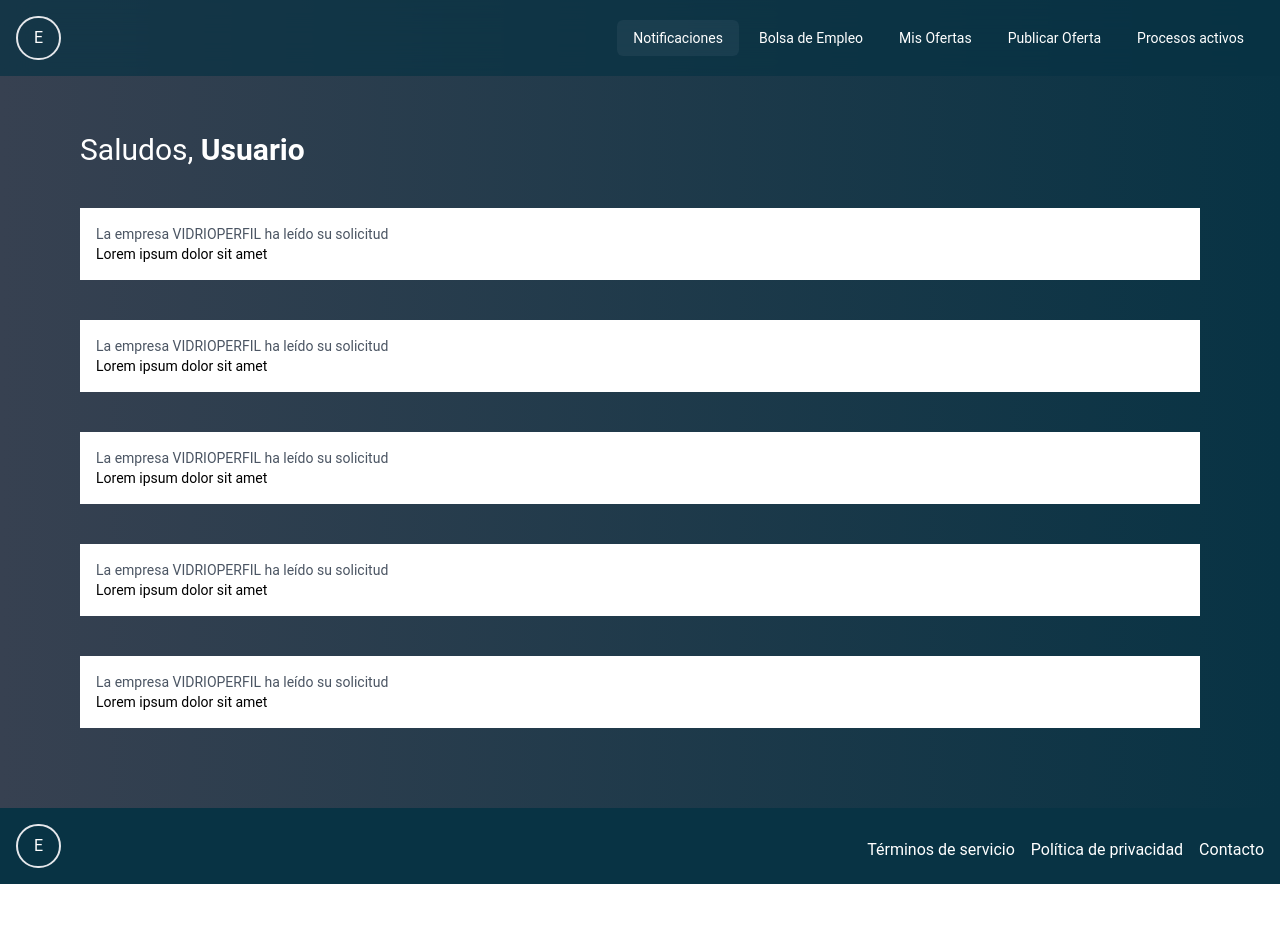
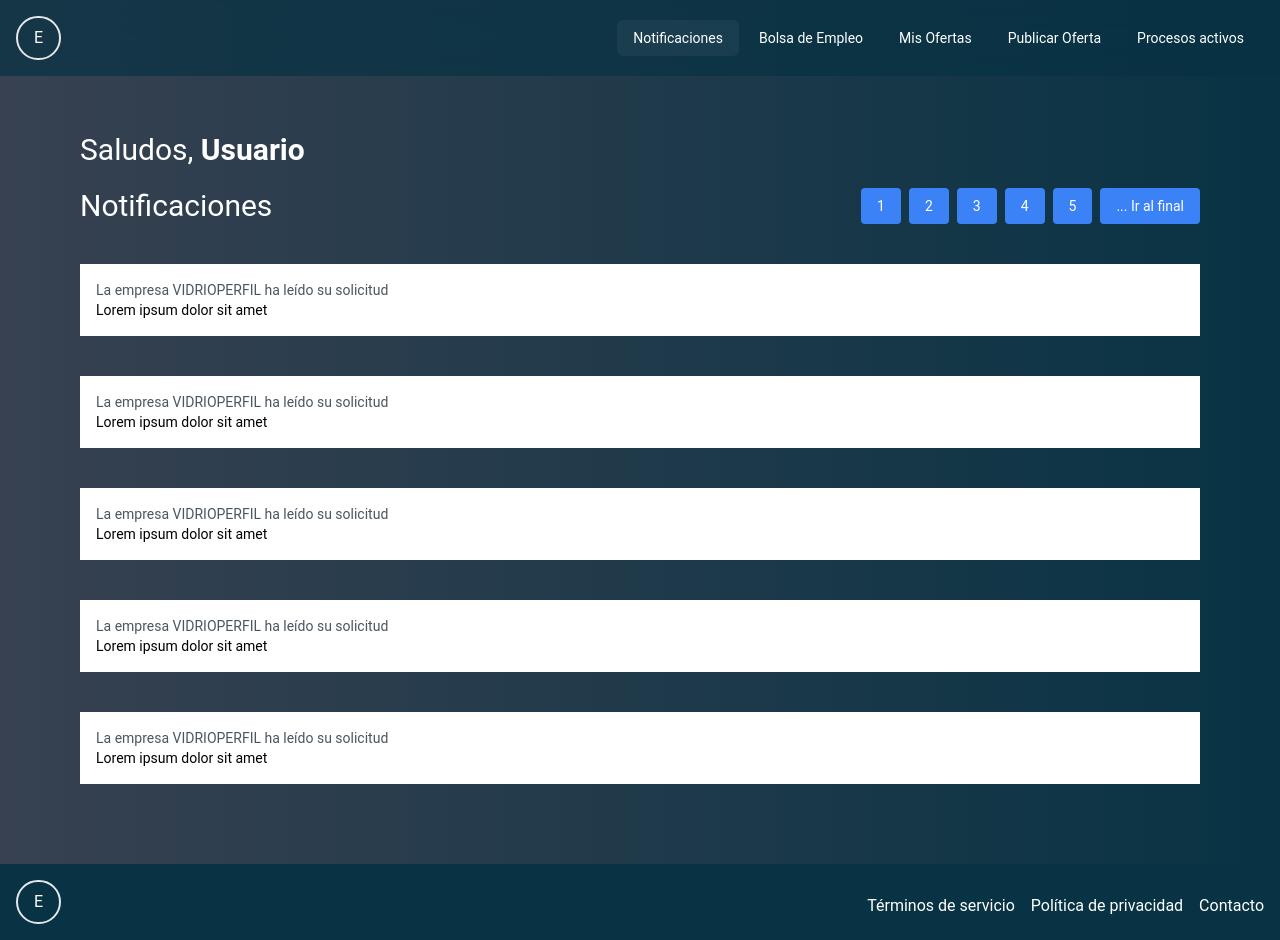
Before and after one commit to frankgimeno3/empleotecnicfront, a Next.js app: page /dashboard in a window 1280 px wide. Before the commit the page ends 884 px from the top, so only its background shows below. Built offline with nearby package versions, Linux system fonts and the light colour scheme.

Commit message:
añado contenido a la pagina notificaciones

```diff
--- a/components/Dashboard/Notificaciones.tsx
+++ b/components/Dashboard/Notificaciones.tsx
@@ -1,11 +1,28 @@
-// Notificaciones.js
-
 import Tarjetanotificacion from './Tarjetanotificacion';
 
 const Notificaciones = () => {
   return (
-    <div className="mt-10 p-20  mx-10vw w-full">
-      <h1 className="text-black text-3xl text-white">Saludos, <span className='font-bold text-3xl text-white'>Usuario</span></h1>
+    <div className="mt-10 p-20 mx-10vw w-full">
+      <h1 className="text-black text-3xl text-white">
+        Saludos, <span className="font-bold text-3xl text-white">Usuario</span>
+      </h1>
+      <div className="flex justify-between mt-5">
+      <h1 className="text-black text-3xl text-white">
+        Notificaciones
+      </h1>        <div>
+          {[...Array(5)].map((_, index) => (
+            <button
+              key={index}
+              className="bg-blue-500 text-white py-2 px-4 rounded hover:bg-blue-600 mr-2"
+            >
+              {index + 1}
+            </button>
+          ))}
+          <button className="bg-blue-500 text-white py-2 px-4 rounded hover:bg-blue-600">
+            ... Ir al final
+          </button>
+        </div>
+      </div>
       {[...Array(5)].map((_, index) => (
         <Tarjetanotificacion key={index} />
       ))}
```
